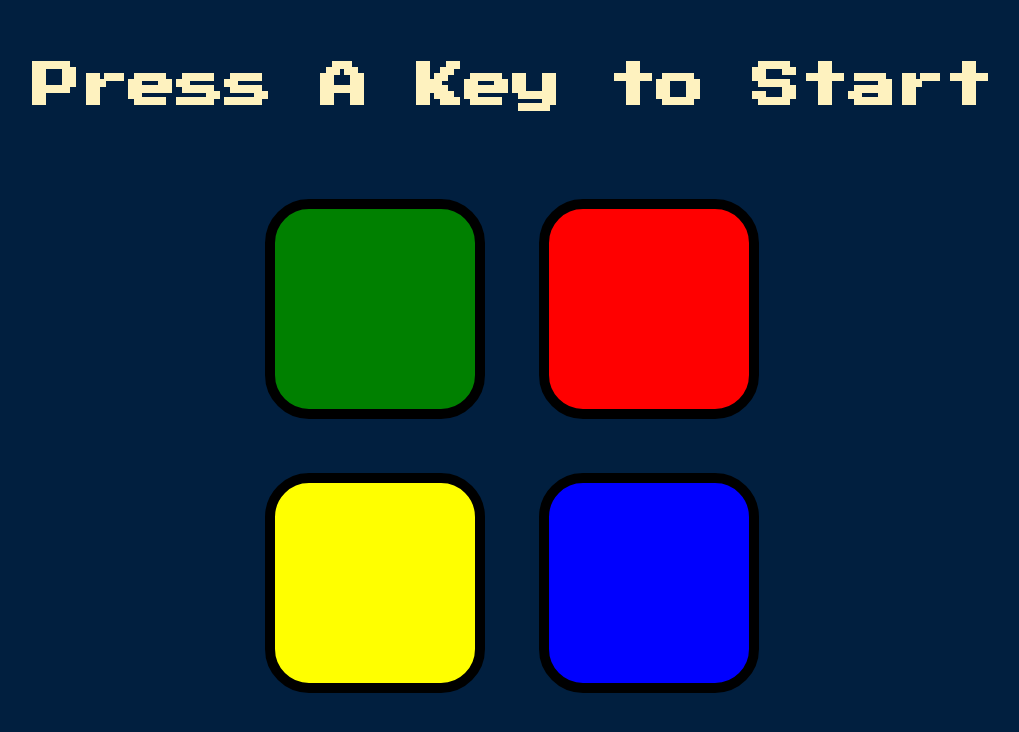
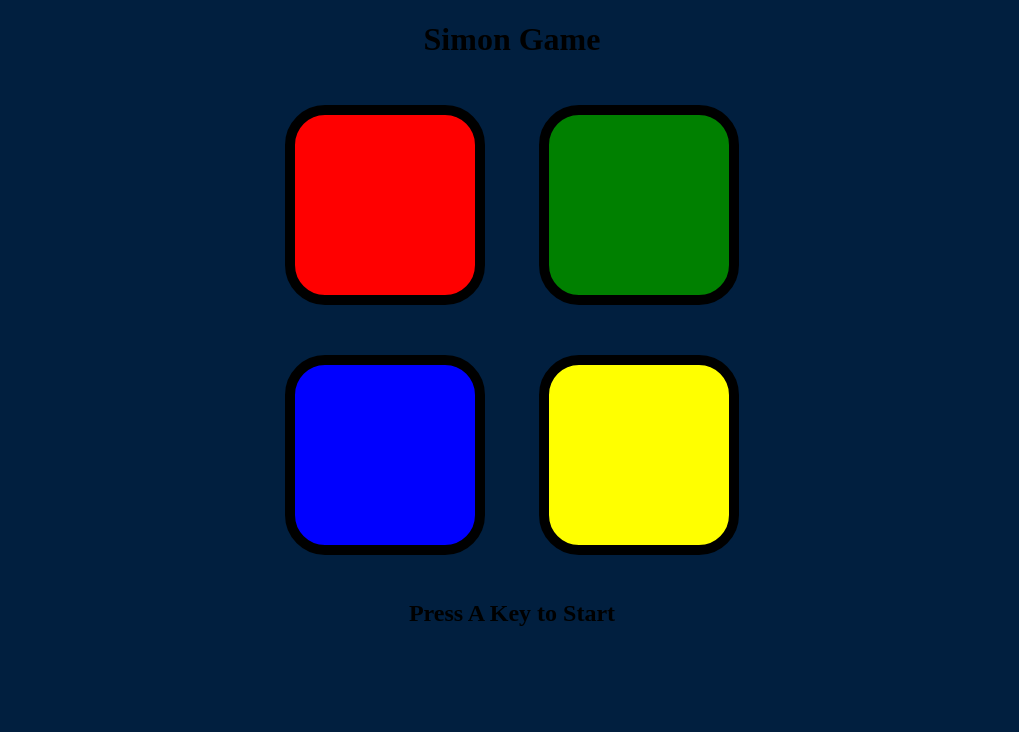
Before and after one commit to lazimrayanfullstackdev/simon_game, a plain HTML site: page index.html in a window 1280 px wide. Shown: the whole page, without its empty margins (128-1147 px from the left). Drawn offline with nearby package versions, Linux system fonts and the light colour scheme.

Commit message:
final index.html file

```diff
--- a/index.html
+++ b/index.html
@@ -1,43 +1,34 @@
 <!DOCTYPE html>
-<html lang="en" dir="ltr">
-
+<html lang="en">
 <head>
-  <meta charset="utf-8">
-  <title>Simon</title>
-  <link rel="stylesheet" href="styles.css">
-  <link href="https://fonts.googleapis.com/css?family=Press+Start+2P" rel="stylesheet">
+    <meta charset="UTF-8">
+    <meta http-equiv="X-UA-Compatible" content="IE=edge">
+    <meta name="viewport" content="width=device-width, initial-scale=1.0">
+    <link rel="stylesheet" href="styles.css">
+    <link rel="preconnect" href="https://fonts.googleapis.com">
+    <link rel="preconnect" href="https://fonts.gstatic.com" crossorigin>
+    <link href="https://fonts.googleapis.com/css2?family=Press+Start+2P&display=swap" rel="stylesheet">
+    <link rel="shortcut icon" href="favicon.ico" type="image/x-icon">
+    <title>Simon Game</title>
 </head>
-
 <body>
-  <h1 id="level-title">Press A Key to Start</h1>
-  <div class="container">
-    <div lass="row">
-
-      <div type="button" id="green" class="btn green">
-
-      </div>
-
-      <div type="button" id="red" class="btn red">
-
-      </div>
-    </div>
+    <div class="container">
+    <h1 id="heading-tag">Simon Game</h1>
 
     <div class="row">
+        <button id="red" class="btn red"></button>
+        <button id="green" class="btn green"></button>
+    </div>
+    <div class="row">
+        <button id="blue" class="btn blue"></button>
+        <button id="yellow" class="btn yellow"></button>
+    </div>
+    <h2 id="heading2-tag">Press A Key to Start</h2>
 
-      <div type="button" id="yellow" class="btn yellow">
-
-      </div>
-      <div type="button" id="blue" class="btn blue">
-
-      </div>
-
-    </div>
-
-  </div>
+</div>
 
 
 <script src="https://ajax.googleapis.com/ajax/libs/jquery/3.6.3/jquery.min.js"></script>
 <script src="game.js"></script>
 </body>
-
 </html>
```
